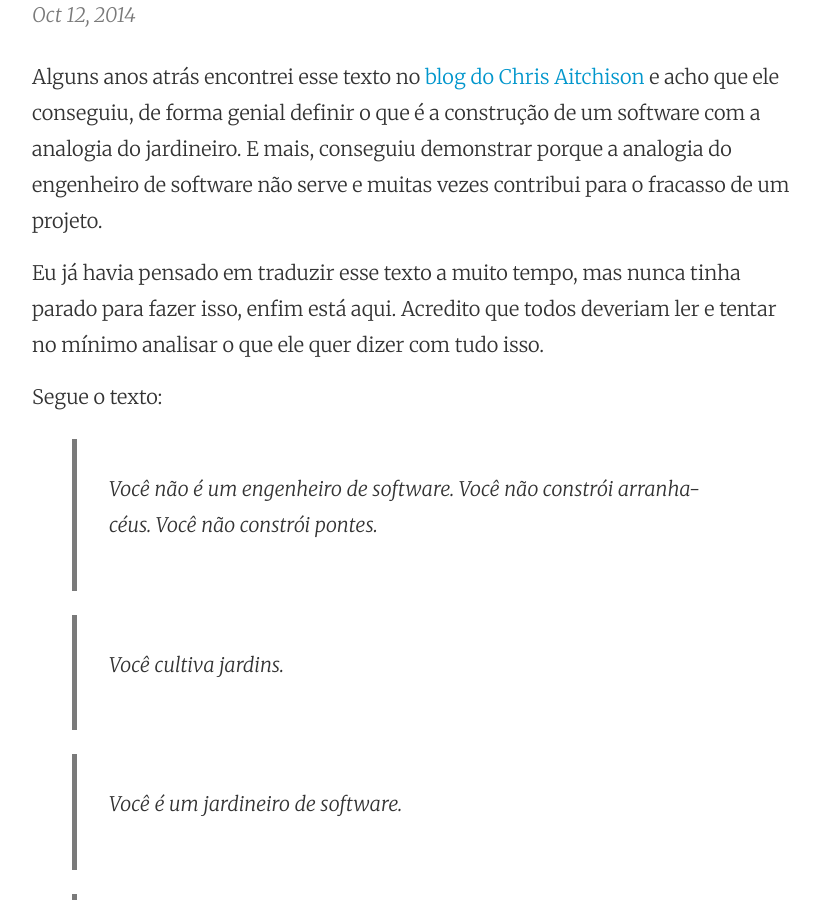
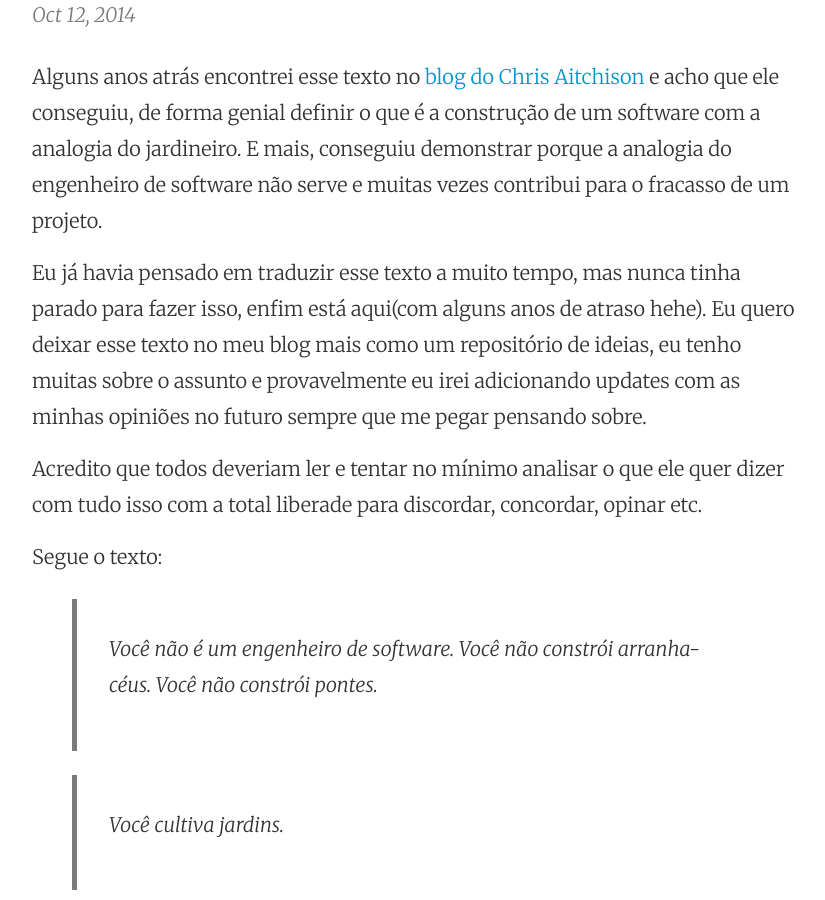
Before and after one commit to emersonsoares/emersonsoares.github.io, a Jekyll site: the page built from _posts/2014-10-12-voce-nao-e-um-engenheiro-de-software.md, in a window 1280 px wide and 900 px high, scrolled down 581 px. Shown: the whole window, without its empty margins (224-1049 px from the left). Built offline with Jekyll 4.4.1, drawn with Linux system fonts in a browser that asks for light colours; Markdown is read by kramdown in place of the engine named in the settings; comment, search, counter and statistics services are not loaded.

Commit message:
Update 2014-10-12-voce-nao-e-um-engenheiro-de-software.md

```diff
--- a/_posts/2014-10-12-voce-nao-e-um-engenheiro-de-software.md
+++ b/_posts/2014-10-12-voce-nao-e-um-engenheiro-de-software.md
@@ -9,7 +9,9 @@ permalink: /voce-nao-e-um-engenheiro-de-software/
 
 Alguns anos atrás encontrei esse texto no [blog do Chris Aitchison](http://www.chrisaitchison.com/2011/05/03/you-are-not-a-software-engineer/) e acho que ele conseguiu, de forma genial definir o que é a construção de um software com a analogia do jardineiro. E mais, conseguiu demonstrar porque a analogia do engenheiro de software não serve e muitas vezes contribui para o fracasso de um projeto.
 
-Eu já havia pensado em traduzir esse texto a muito tempo, mas nunca tinha parado para fazer isso, enfim está aqui. Acredito que todos deveriam ler e tentar no mínimo analisar o que ele quer dizer com tudo isso.
+Eu já havia pensado em traduzir esse texto a muito tempo, mas nunca tinha parado para fazer isso, enfim está aqui(com alguns anos de atraso hehe). Eu quero deixar esse texto no meu blog mais como um repositório de ideias, eu tenho muitas sobre o assunto e provavelmente eu irei adicionando updates com as minhas opiniões no futuro sempre que me pegar pensando sobre.
+
+Acredito que todos deveriam ler e tentar no mínimo analisar o que ele quer dizer com tudo isso com a total liberade para discordar, concordar, opinar etc.
 
 Segue o texto:
 
```
